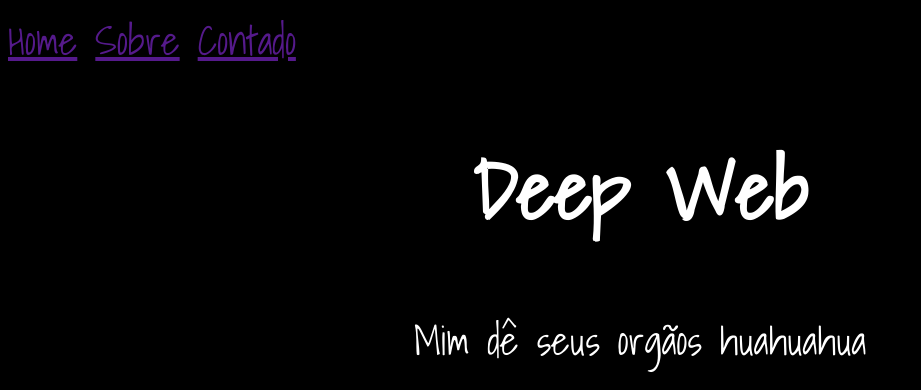
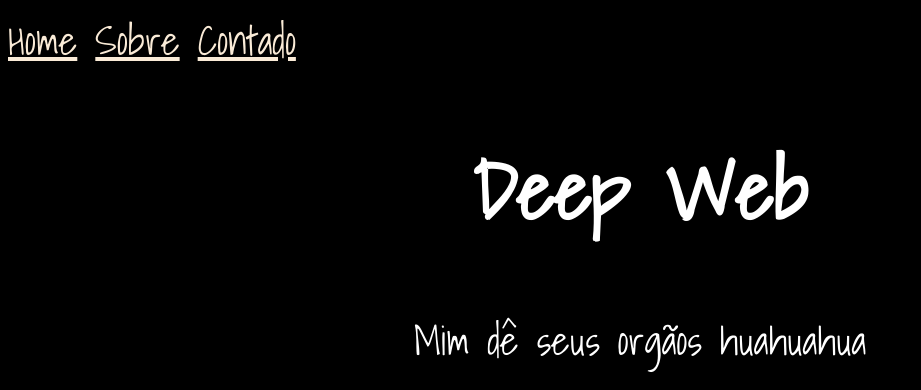
Before and after one commit to Kkkevyn/Kkkevyn.github.io, a plain HTML site: page index.html in a window 1280 px wide. Shown: the top 390 px of the page, without its empty margins (0-921 px from the left). Drawn offline with Linux system fonts and the light colour scheme.

Commit message:
atualização

```diff
--- a/style.css
+++ b/style.css
@@ -26,3 +26,15 @@ p{
 	text-align:center;
 	 color:white;
 }
+
+a{
+	color:aliceblue;
+}
+
+a:hover{
+	color:aliceblue(0,0,0,0,.874);
+}
+
+a:visited{
+	color:antiquewhite;
+}
```
